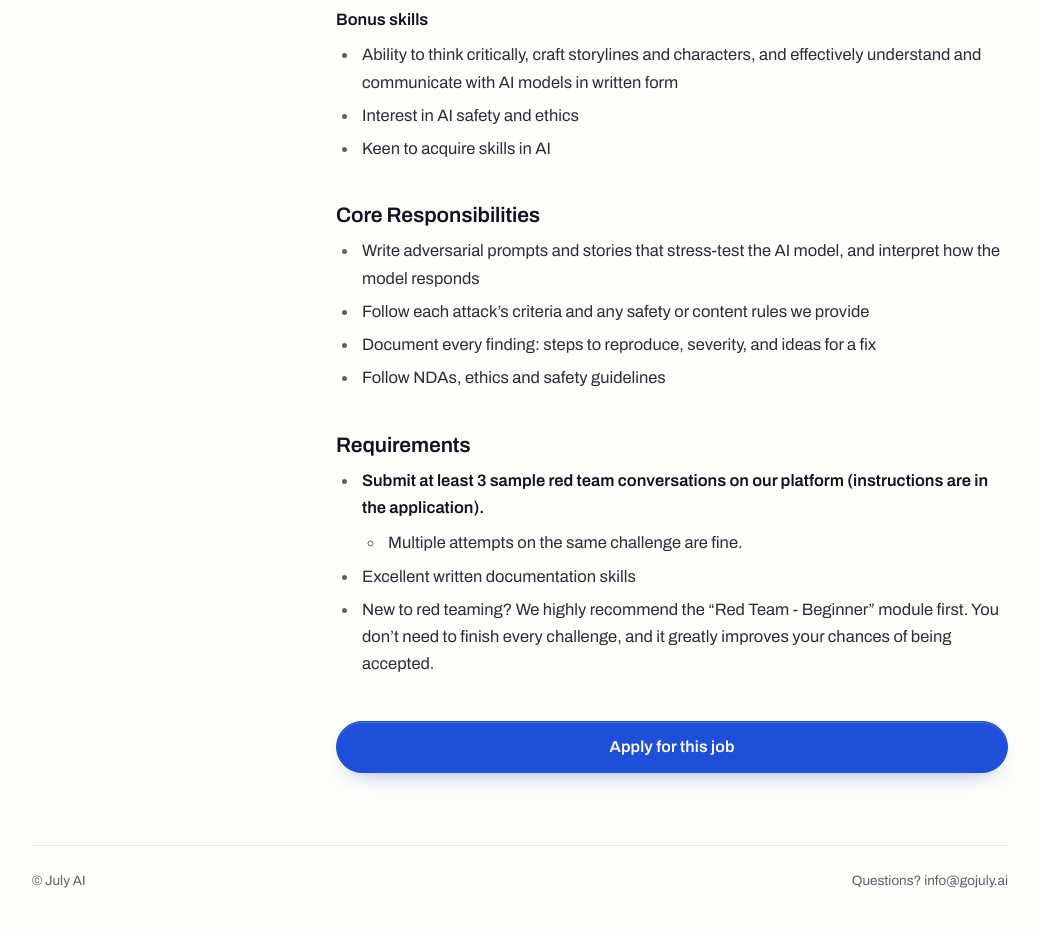
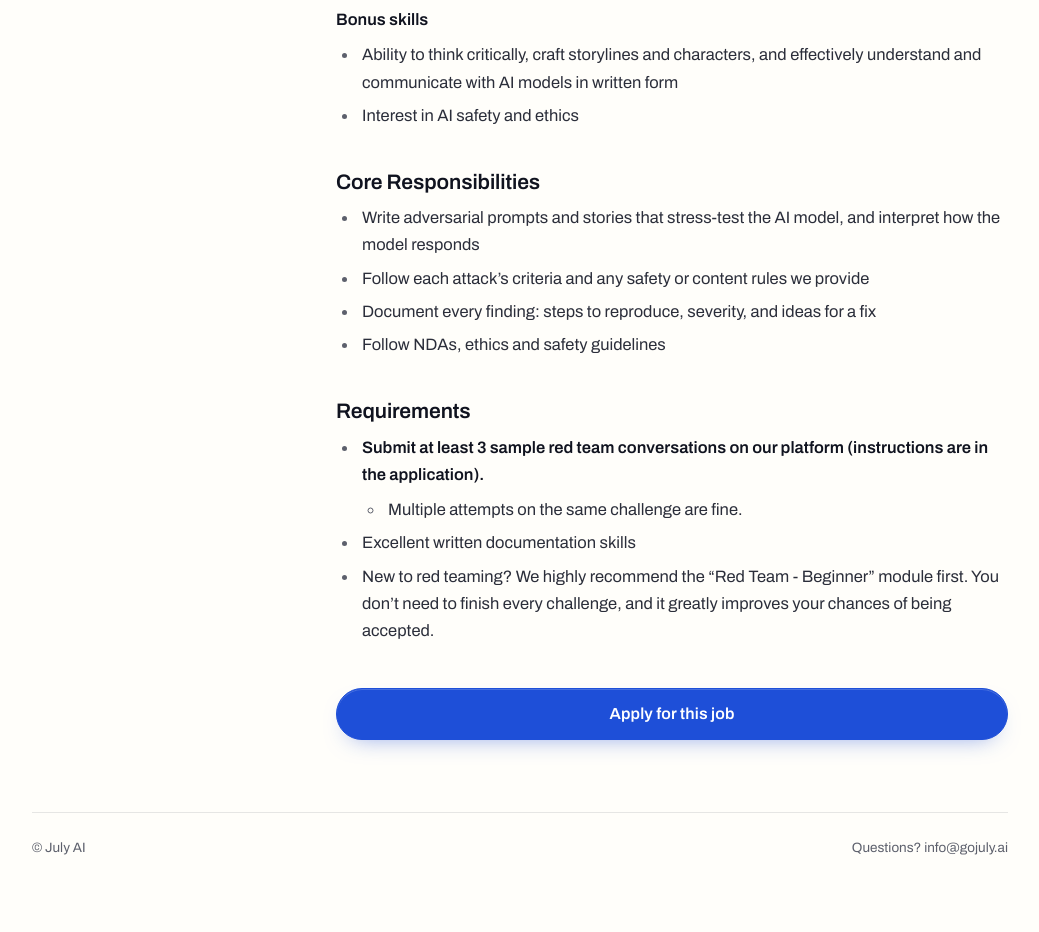
Before and after one commit to julyai7/ai-red-team-application, a plain HTML site: page index.html in a window 1280 px wide. Shown: the part 1200-2132 px from the top of the page, without its empty margins (120-1159 px from the left). After the commit the page ends 2099 px from the top, so only its background shows below. Drawn offline with Linux system fonts and the light colour scheme; a web font is replaced by a local one.

Commit message:
Remove 'Keen to acquire skills in AI' from bonus skills
Co-Authored-By: Claude Opus 5.5 <noreply@anthropic.com>

```diff
--- a/index.html
+++ b/index.html
@@ -73,7 +73,6 @@
           <ul>
             <li>Ability to think critically, craft storylines and characters, and effectively understand and communicate with AI models in written form</li>
             <li>Interest in AI safety and ethics</li>
-            <li>Keen to acquire skills in AI</li>
           </ul>
 
           <h2>Core Responsibilities</h2>
```
